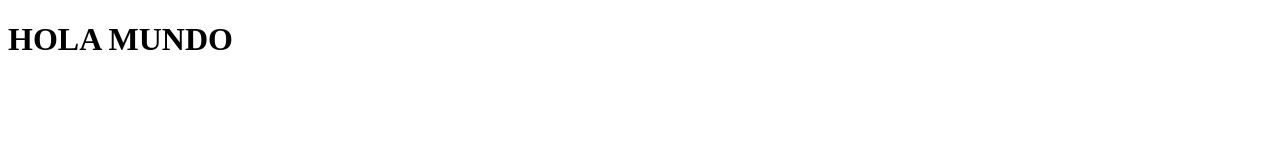
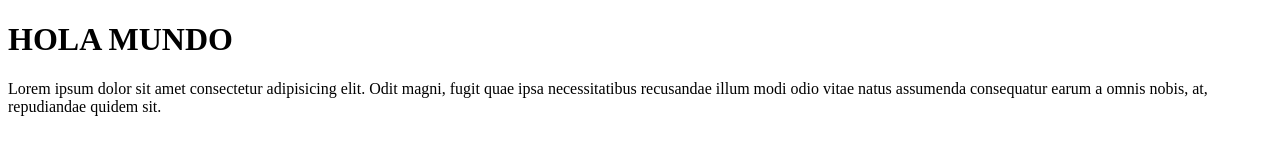
Before and after one commit to Ale-Saul/prueba-taller, a plain HTML site: page index.html in a window 1280 px wide. Drawn offline with Linux system fonts and the light colour scheme.

Commit message:
crear parrafo

```diff
--- a/index.html
+++ b/index.html
@@ -7,5 +7,6 @@
 </head>
 <body>
     <h1>HOLA MUNDO</h1>
+    <p>Lorem ipsum dolor sit amet consectetur adipisicing elit. Odit magni, fugit quae ipsa necessitatibus recusandae illum modi odio vitae natus assumenda consequatur earum a omnis nobis, at, repudiandae quidem sit.</p>
 </body>
 </html>
```
